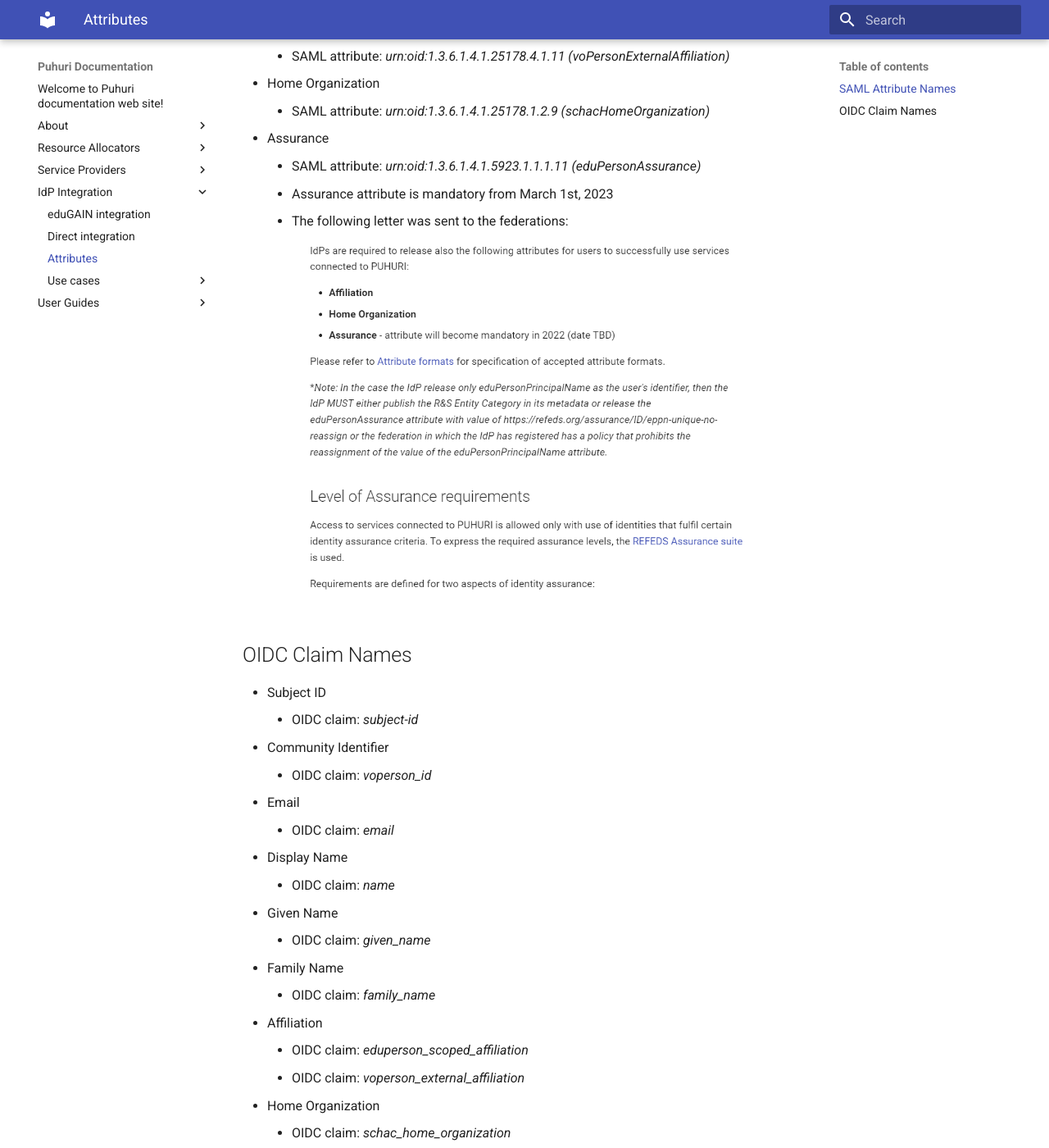
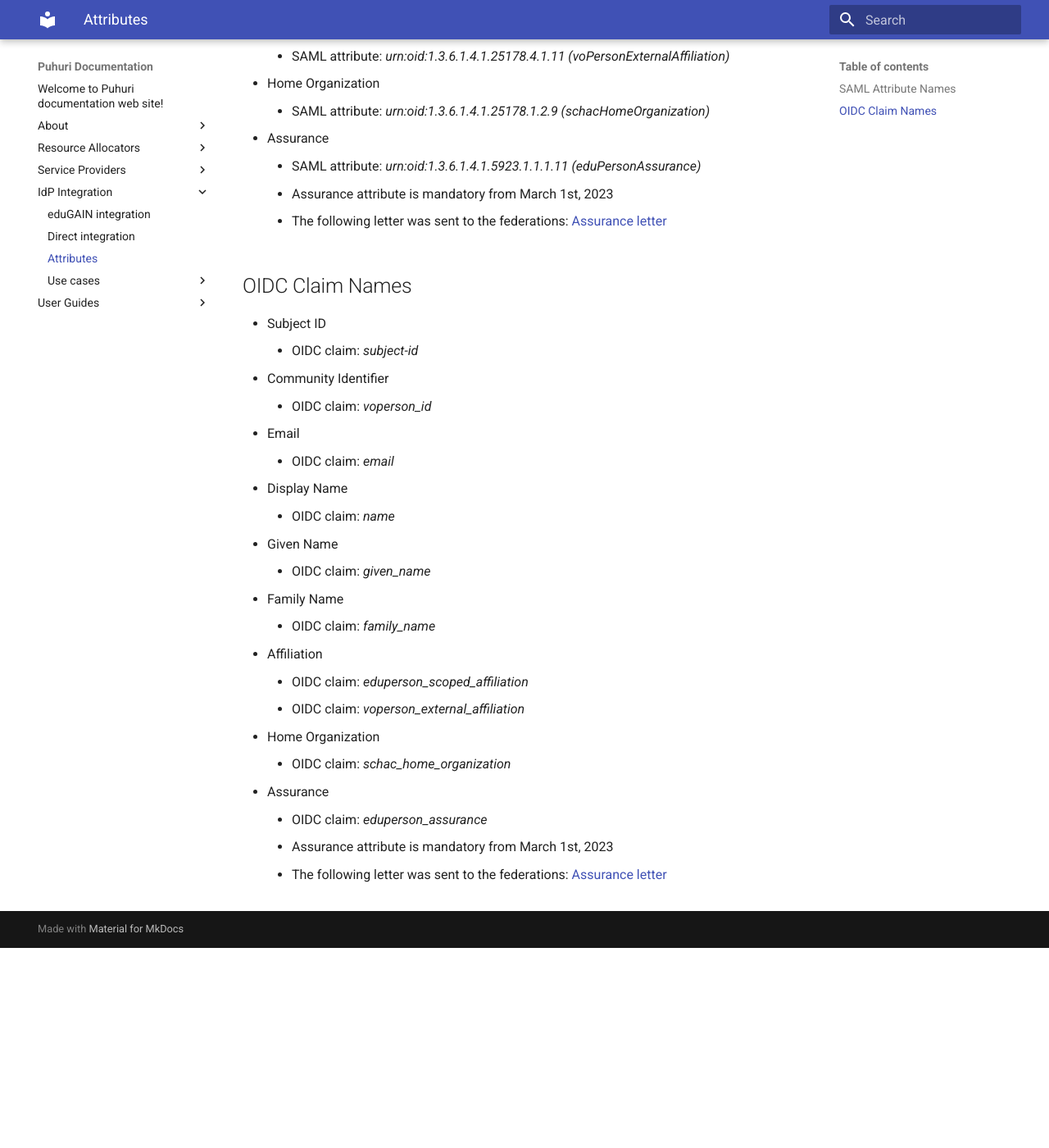
Before and after one commit to neicnordic/puhuri-web, an MkDocs documentation site: the page built from docs/idp_integration/attributes.md, in a window 1280 px wide and 1400 px high, scrolled down 938 px. Shown: the whole window at 82% size. Built offline with MkDocs 1.6.1 and Material for MkDocs 9.7.7, drawn with Linux system fonts in a browser that asks for light colours; after the commit the page ends 2094 px from its top, so only the background shows below that.

Commit message:
Assurance bullet updated

```diff
--- a/docs/idp_integration/attributes.md
+++ b/docs/idp_integration/attributes.md
@@ -31,7 +31,8 @@ SAML Attributes MUST be sent using *urn:oasis:names:tc:SAML:2.0:attrname-format:
     - SAML attribute: *urn:oid:1.3.6.1.4.1.5923.1.1.1.11 (eduPersonAssurance)*
     - Assurance attribute is mandatory from March 1st, 2023
     - The following letter was sent to the federations:
-  ![Assurance letter](../assets/Assurance_letter.png)
+  [Assurance letter](../assets/Letter%20for%20Identity%20providers.pdf)
+
 
 ## OIDC Claim Names
 
@@ -56,4 +57,4 @@ SAML Attributes MUST be sent using *urn:oasis:names:tc:SAML:2.0:attrname-format:
     - OIDC claim: *eduperson_assurance*
     - Assurance attribute is mandatory from March 1st, 2023
     - The following letter was sent to the federations:
-  ![Assurance letter](../assets/Assurance_letter.png)
+  [Assurance letter](../assets/Letter%20for%20Identity%20providers.pdf)
```
Also changed, not shown: 1 other file.
